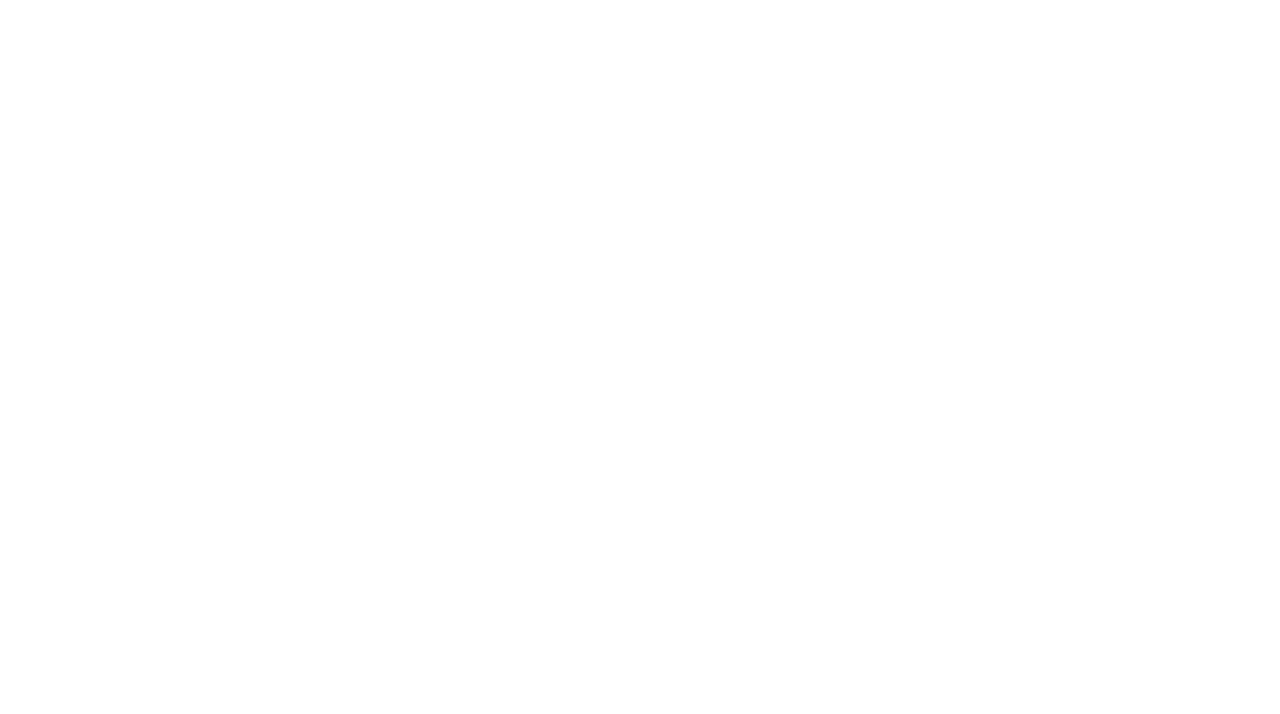
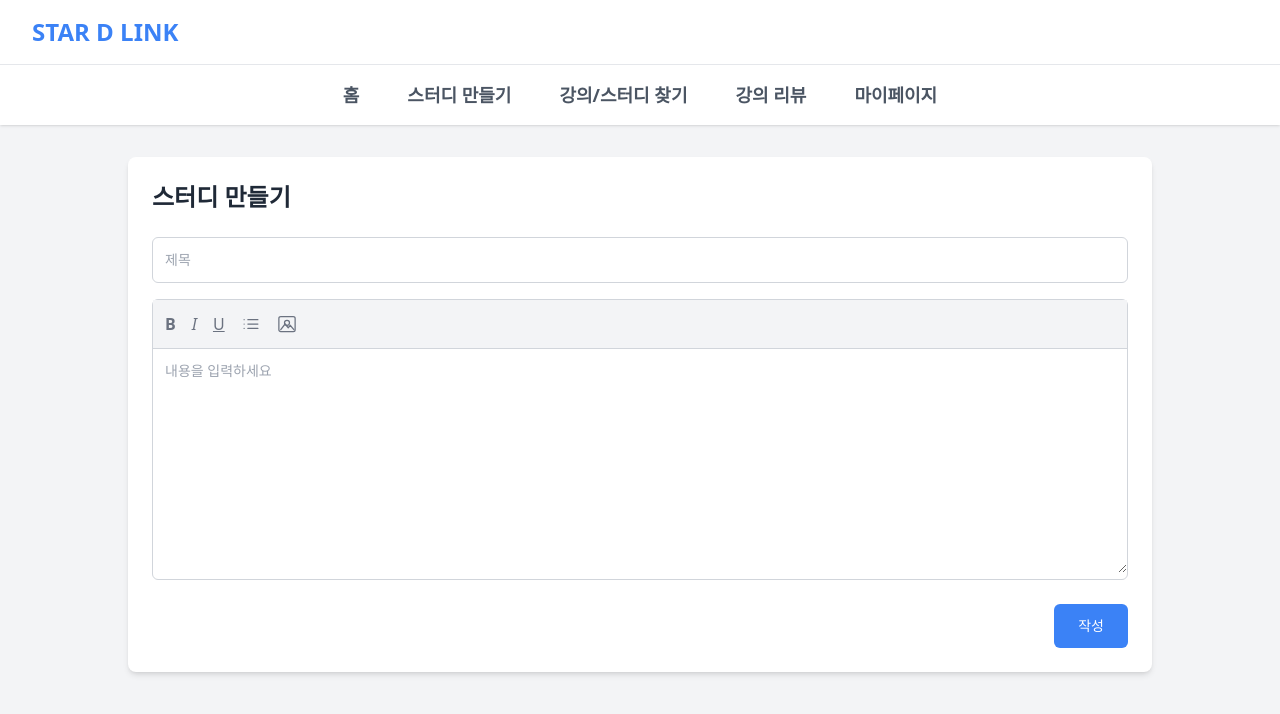
Before and after one commit to star-d-link/front, a React (Vite) app: page / in a window 1280 px wide. Shown: the top 714 px of the page. Built offline with nearby package versions, Linux system fonts and the light colour scheme.

Commit message:
스터디 만들기 페이지 생성

```diff
--- a/src/App.jsx
+++ b/src/App.jsx
@@ -1,7 +1,13 @@
 import "./App.css";
+import React from 'react';
+import StudyCreate from './pages/StudyCreate';
 
 function App() {
-  return <></>;
+  return (
+    <div>
+      <StudyCreate />
+    </div>
+  );
 }
 
 export default App;
--- /dev/null
+++ b/src/pages/StudyCreate.jsx
@@ -0,0 +1,158 @@
+import React from 'react';  // React 라이브러리를 불러옵니다. React를 사용하여 컴포넌트를 작성할 수 있게 합니다.
+
+const StudyCreate = () => {  // StudyCreate라는 이름의 함수형 컴포넌트를 정의합니다. 이 컴포넌트는 스터디를 만드는 페이지를 렌더링합니다.
+  return (
+    <div className="min-h-screen bg-gray-100">  {/* 페이지의 최상위 div로 화면을 꽉 채우는 최소 높이를 설정하고 배경색을 밝은 회색으로 설정 */}
+      {/* 헤더 영역 */}
+      <header className="bg-white shadow">  {/* 헤더 영역: 배경을 흰색으로 설정하고 그림자를 추가하여 눈에 띄게 만듦 */}
+        <div className="max-w-7xl mx-auto px-4 sm:px-6 lg:px-8 py-4">  {/* 최대 너비를 설정하고, 화면 크기에 맞춰 여백을 설정 */}
+          {/* 로고 */}
+          <div className="text-2xl font-bold text-blue-500 text-left">  {/* 로고 텍스트: 큰 크기(2xl), 볼드체, 파란색 텍스트, 왼쪽 정렬 */}
+            STAR D LINK
+          </div>
+        </div>
+        {/* 브라우저 전체 너비 경계선 */}
+        <div className="w-full border-t border-gray-200"></div>  {/* 상단에 회색 경계선 추가 */}
+        {/* 가로 메뉴 */}
+        <nav className="bg-white">  {/* 메뉴 영역: 배경을 흰색으로 설정 */}
+          <ul className="flex justify-center space-x-12 px-4 sm:px-6 lg:px-8 py-4">  {/* 메뉴 항목들을 가로로 정렬하고, 항목 간에 일정한 공간을 두고 여백을 설정 */}
+            <li>  {/* 메뉴 항목 */}
+              <a
+                href="/"
+                className="text-gray-600 hover:text-blue-500 text-lg font-semibold"
+              >
+                홈  {/* 링크 텍스트 "홈" */}
+              </a>
+            </li>
+            <li>  {/* 메뉴 항목 */}
+              <a
+                href="/study-create"
+                className="text-gray-600 hover:text-blue-500 text-lg font-semibold"
+              >
+                스터디 만들기  {/* 링크 텍스트 "스터디 만들기" */}
+              </a>
+            </li>
+            <li>  {/* 메뉴 항목 */}
+              <a
+                href="/study-search"
+                className="text-gray-600 hover:text-blue-500 text-lg font-semibold"
+              >
+                강의/스터디 찾기  {/* 링크 텍스트 "강의/스터디 찾기" */}
+              </a>
+            </li>
+            <li>  {/* 메뉴 항목 */}
+              <a
+                href="/lecture-review"
+                className="text-gray-600 hover:text-blue-500 text-lg font-semibold"
+              >
+                강의 리뷰  {/* 링크 텍스트 "강의 리뷰" */}
+              </a>
+            </li>
+            <li>  {/* 메뉴 항목 */}
+              <a
+                href="/mypage"
+                className="text-gray-600 hover:text-blue-500 text-lg font-semibold"
+              >
+                마이페이지  {/* 링크 텍스트 "마이페이지" */}
+              </a>
+            </li>
+          </ul>
+        </nav>
+      </header>
+
+      {/* 본문 영역 */}
+      <main className="max-w-5xl mx-auto mt-8 p-6 bg-white rounded-lg shadow-md">  {/* 본문 영역: 최대 너비 설정, 여백과 패딩 추가, 배경색 흰색, 둥근 모서리와 그림자 적용 */}
+        <h1 className="text-2xl font-bold mb-6 text-gray-800">스터디 만들기</h1>  {/* 제목 텍스트: 큰 글자 크기, 볼드체, 아래쪽 여백 추가, 텍스트 색상은 어두운 회색 */}
+        {/* 제목 입력 */}
+        <div className="mb-4">  {/* 제목 입력란을 감싸는 div. 아래쪽에 여백을 추가 */}
+          <input
+            type="text"
+            className="w-full border border-gray-300 rounded-md p-3 text-sm focus:outline-none focus:ring-2 focus:ring-blue-500 focus:border-blue-500"
+            placeholder="제목"  // 입력란의 자리 표시 텍스트 (placeholder)
+          />
+        </div>
+        {/* 에디터 영역 */}
+        <div className="mb-6">  {/* 에디터를 감싸는 div, 아래쪽에 여백을 추가 */}
+          <div className="border border-gray-300 rounded-md">  {/* 에디터의 테두리, 회색으로 설정하고 둥근 모서리 적용 */}
+            {/* 툴바 */}
+            <div className="p-3 bg-gray-100 border-b border-gray-300 flex space-x-4 items-center">  {/* 툴바 배경색 설정, 하단에 경계선 추가, 버튼들을 가로로 배치 */}
+              {/* 굵게 버튼 */}
+              <button className="text-gray-500 hover:text-blue-500 font-bold">
+                <b>B</b>
+              </button>
+              {/* 기울임 버튼 */}
+              <button className="text-gray-500 hover:text-blue-500 italic">
+                <i>I</i>
+              </button>
+              {/* 밑줄 버튼 */}
+              <button className="text-gray-500 hover:text-blue-500 underline">
+                U
+              </button>
+              {/* 리스트 아이콘 버튼 */}
+              <button className="text-gray-500 hover:text-blue-500">
+                <svg
+                  xmlns="http://www.w3.org/2000/svg"
+                  fill="none"
+                  viewBox="0 0 24 24"
+                  strokeWidth="1.5"
+                  stroke="currentColor"
+                  className="w-5 h-5"
+                >
+                  <path
+                    strokeLinecap="round"
+                    strokeLinejoin="round"
+                    d="M8.25 6.75h12M8.25 12h12m-12 5.25h12M3.75 6.75h.008v.008H3.75V6.75zm0 5.25h.008v.008H3.75V12zm0 5.25h.008v.008H3.75v-.008z"
+                  />
+                </svg>
+              </button>
+              {/* 이미지 아이콘 버튼 */}
+              <button className="text-gray-500 hover:text-blue-500">
+                <svg
+                  xmlns="http://www.w3.org/2000/svg"
+                  fill="none"
+                  viewBox="0 0 24 24"
+                  strokeWidth="1.5"
+                  stroke="currentColor"
+                  className="w-5 h-5"
+                >
+                  <path
+                    strokeLinecap="round"
+                    strokeLinejoin="round"
+                    d="M2.25 18.75v-13.5a2.25 2.25 0 012.25-2.25h15a2.25 2.25 0 012.25 2.25v13.5a2.25 2.25 0 01-2.25 2.25h-15a2.25 2.25 0 01-2.25-2.25z"
+                  />
+                  <path
+                    strokeLinecap="round"
+                    strokeLinejoin="round"
+                    d="M15 10.5a3 3 0 11-6 0 3 3 0 016 0z"
+                  />
+                  <path
+                    strokeLinecap="round"
+                    strokeLinejoin="round"
+                    d="M4.5 18.75l5.25-6.75 3.75 4.5 2.25-3 4.5 5.25"
+                  />
+                </svg>
+              </button>
+            </div>
+            {/* 텍스트 입력 영역 */}
+            <textarea
+              className="w-full border-0 rounded-md p-3 text-sm focus:outline-none"
+              rows="10"
+              placeholder="내용을 입력하세요"  // 텍스트 영역의 자리 표시 텍스트
+            ></textarea>
+          </div>
+        </div>
+        {/* 작성 버튼 */}
+        <div className="flex justify-end">  {/* 버튼을 오른쪽 정렬 */}
+          <button
+            type="submit"  // 버튼을 제출 버튼으로 설정
+            className="bg-blue-500 text-white px-6 py-3 rounded-md text-sm font-medium hover:bg-blue-600 focus:outline-none focus:ring-2 focus:ring-blue-500 focus:ring-offset-2"
+          >
+            작성  {/* 버튼 텍스트 "작성" */}
+          </button>
+        </div>
+      </main>
+    </div>
+  );
+};
+
+export default StudyCreate;   {/* 이 컴포넌트를 다른 파일에서 사용할 수 있도록 export 합니다. */}
```
